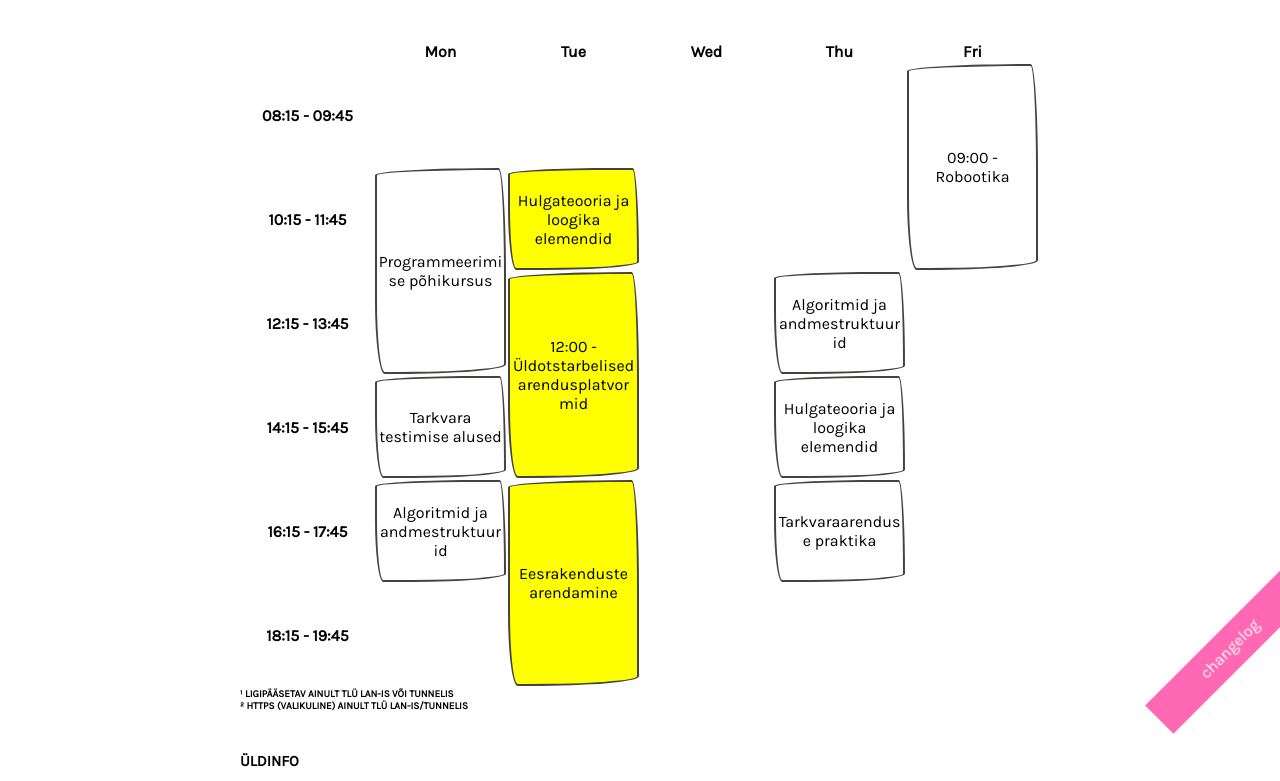
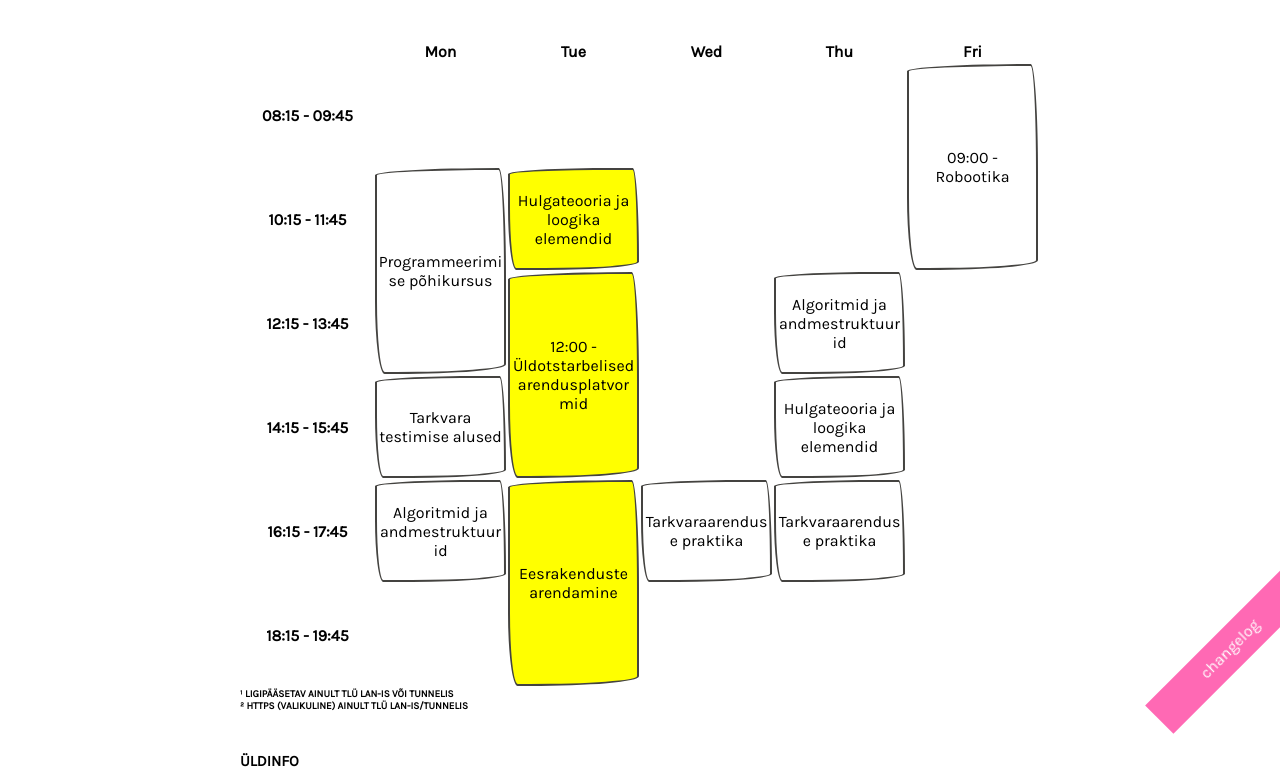
Before and after one commit to raimopew/if18_schedule, a PHP site: page /index.php?tab=i in a window 1280 px wide. Shown: the part 106-887 px from the top of the page. Run offline with PHP 8.4, Linux system fonts and the light colour scheme; data that the repository does not hold is empty.

Commit message:
Software practise in Wednesday

```diff
--- a/index.php
+++ b/index.php
@@ -222,7 +222,7 @@ if ($numberOfTheDay == 1 or $numberOfTheDay == 2 or $numberOfTheDay == 3 or $num
 		<th>16:15 - 17:45</th>
 		<td class="handdrawnbox Monday"><a id="hide18" href="#hide18" class="hide"><?php echo $subject_algoritmid_ja_andmestruktuurid ?></a><a id="show18" href="#show18" class="show"><?php echo $subject_algoritmid_ja_andmestruktuurid ?></a><div class="more"><?php echo $link_algoritmid_ja_andmestruktuurid ?></div></td>
 		<td class="handdrawnbox Tuesday" rowspan="2"><a id="hide19" href="#hide19" class="hide"><?php echo $subject_eesrakenduste_arendamine ?></a><a id="show19" href="#show19" class="show"><?php echo $subject_eesrakenduste_arendamine ?></a><div class="more"><?php echo $link_eesrakenduste_arendamine ?></div></td>
-		<td></td>
+		<td class="handdrawnbox Wednesday"><a id="hide111" href="#hide111" class="hide"><?php echo $subject_tarkvaraarenduse_praktika ?></a><a id="show111" href="#show111" class="show"><?php echo $subject_tarkvaraarenduse_praktika ?></a><div class="more"><?php echo $link_tarkvaraarenduse_praktika ?></div></td>
 		<td class="handdrawnbox Thursday"><a id="hide111" href="#hide111" class="hide"><?php echo $subject_tarkvaraarenduse_praktika ?></a><a id="show111" href="#show111" class="show"><?php echo $subject_tarkvaraarenduse_praktika ?></a><div class="more"><?php echo $link_tarkvaraarenduse_praktika ?></div></td>
 		<td></td>
 	</tr>
@@ -285,7 +285,7 @@ if ($numberOfTheDay == 1 or $numberOfTheDay == 2 or $numberOfTheDay == 3 or $num
 		<th>16:15 - 17:45</th>
 		<td class="handdrawnbox Monday"><a id="hide29" href="#hide29" class="hide"><?php echo $subject_algoritmid_ja_andmestruktuurid ?></a><a id="show29" href="#show29" class="show"><?php echo $subject_algoritmid_ja_andmestruktuurid ?></a><div class="more"><?php echo $link_algoritmid_ja_andmestruktuurid ?></div></td>
 		<td></td>
-		<td></td>
+		<td class="handdrawnbox Wednesday"><a id="hide211" href="#hide211" class="hide"><?php echo $subject_tarkvaraarenduse_praktika ?></a><a id="show211" href="#show211" class="show"><?php echo $subject_tarkvaraarenduse_praktika ?></a><div class="more"><?php echo $link_tarkvaraarenduse_praktika ?></div></td>
 		<td class="handdrawnbox Thursday"><a id="hide211" href="#hide211" class="hide"><?php echo $subject_tarkvaraarenduse_praktika ?></a><a id="show211" href="#show211" class="show"><?php echo $subject_tarkvaraarenduse_praktika ?></a><div class="more"><?php echo $link_tarkvaraarenduse_praktika ?></div></td>
 		<td></td>
 	</tr>
@@ -348,7 +348,7 @@ if ($numberOfTheDay == 1 or $numberOfTheDay == 2 or $numberOfTheDay == 3 or $num
 		<th>16:15 - 17:45</th>
 		<td class="handdrawnbox Monday"><a id="hide39" href="#hide39" class="hide"><?php echo $subject_algoritmid_ja_andmestruktuurid ?></a><a id="show39" href="#show39" class="show"><?php echo $subject_algoritmid_ja_andmestruktuurid ?></a><div class="more"><?php echo $link_algoritmid_ja_andmestruktuurid ?></div></td>
 		<td></td>
-		<td></td>
+		<td class="handdrawnbox Wednesday"><a id="hide311" href="#hide311" class="hide"><?php echo $subject_tarkvaraarenduse_praktika ?></a><a id="show311" href="#show311" class="show"><?php echo $subject_tarkvaraarenduse_praktika ?></a><div class="more"><?php echo $link_tarkvaraarenduse_praktika ?></div></td>
 		<td class="handdrawnbox Thursday"><a id="hide311" href="#hide311" class="hide"><?php echo $subject_tarkvaraarenduse_praktika ?></a><a id="show311" href="#show311" class="show"><?php echo $subject_tarkvaraarenduse_praktika ?></a><div class="more"><?php echo $link_tarkvaraarenduse_praktika ?></div></td>
 		<td></td>
 	</tr>
```
